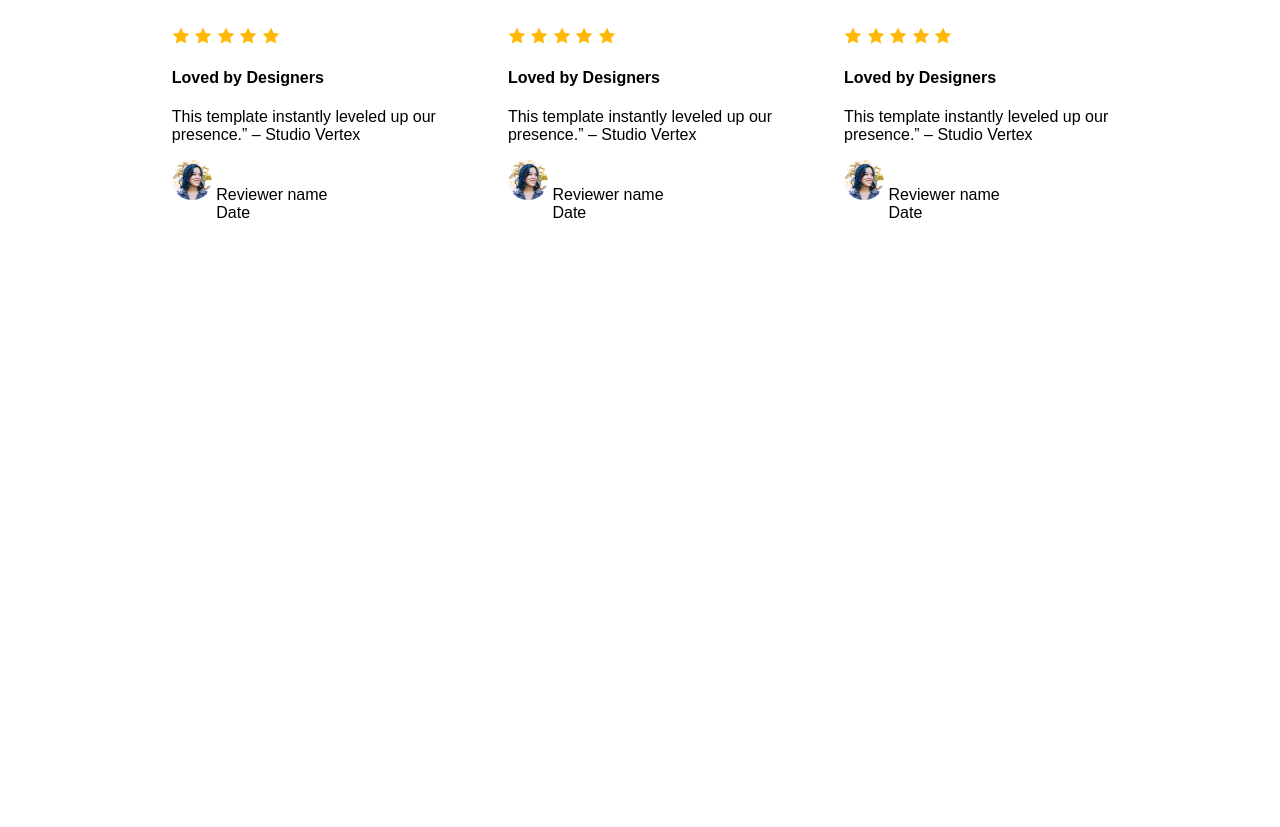
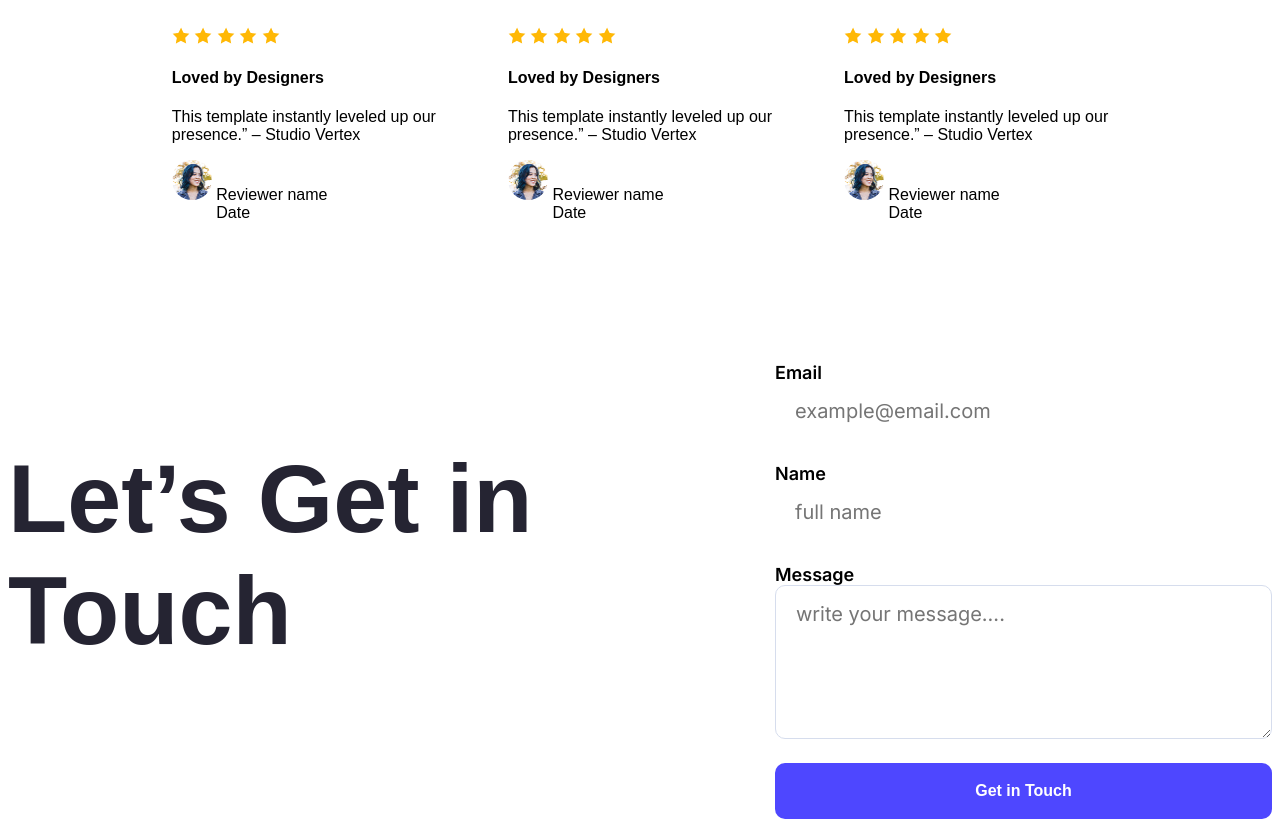
Before and after one commit to stamahmudtonmoy/programming-hero-assignment-1, a plain HTML site: page index.html in a window 1280 px wide. Shown: the part 1899-2726 px from the top of the page. Before the commit the page ends 2261 px from the top, so only its background shows below. Drawn offline with Linux system fonts and the light colour scheme; a web font is replaced by a local one.

Commit message:
added Let’s Get In Touch Section

```diff
--- a/index.html
+++ b/index.html
@@ -88,6 +88,18 @@
                 </div>
             </div>
         </section>
+        <section class="info">
+            <h1 class="welcome">Let’s Get in <br> Touch</h1>
+            <form class="info-input" action="">
+                <label class="l-name" for="email">Email</label>
+                <input class="input input-text-content" type="email" name="" id="" placeholder="example@email.com">
+                <label class="l-name" for="email">Name</label>
+                <input class="input input-text-content" type="text" name="" id="" placeholder="full name">
+                <label class="l-name" for="email">Message</label>
+                <textarea class="input-text-content" name="" id="" cols="10" rows="5" placeholder="write your message...."></textarea>
+                <input class= "btn-secondary" type="submit" value="Get in Touch">
+            </form>
+        </section>
     </main>
 
     <footer>
--- a/styles/assignment.css
+++ b/styles/assignment.css
@@ -201,3 +201,82 @@ nav ul li{
    width: 40px;
    height: 40px;
 }
+
+/* footer styles */
+.info{
+    display: flex;
+    justify-content: space-between;
+}
+
+.welcome{
+    font-family: "Raleway", sans-serif;
+    font-optical-sizing: auto;
+    font-style: normal;
+    font-weight: bold;
+    font-size: 97px;
+    color: #252432;
+    text-align: left;
+}
+
+.l-name{
+    font-family: "Inter", sans-serif;
+    font-optical-sizing: auto;
+    font-style: normal;
+    font-weight: 600;
+    font-size: 18px;
+    color: #000000;
+}
+
+.input-text-content{
+    font-family: "Inter", sans-serif;
+    font-optical-sizing: auto;
+    font-style: normal;
+    font-weight: 400;
+    font-size: 20px;
+    color: rgba(0, 0, 0, 0.5);
+    display: block;
+      display: block;
+}
+
+.input{
+    gap: 100px;
+    width: 100%;
+    max-width: 497px;
+    border-radius: 10px;
+    background-color: #FFFFFF;
+    color: rgba(255, 255, 255, 0.5);
+    display: block;
+    width: 497px;
+    padding: 16px 20px;
+    margin-bottom: 24px;
+    border: none;
+    box-sizing: border-box;
+}
+
+textarea {
+  display: block;
+  width: 100%;
+  padding: 16px 20px;
+  margin-bottom: 24px;
+  border-radius: 10px;
+  border: 1px solid #D6DDED;
+  visibility: visible;
+  font-family: inherit;
+  font-size: 1rem;
+  box-sizing: border-box;
+  font-size: 1rem;
+}
+
+.btn-secondary{
+    background-color: #4E47FF;
+    font-family: "Raleway", sans-serif;
+    font-optical-sizing: auto;
+    font-style: normal;
+    font-weight: bold;
+    font-size: 16px;
+    color: #FFFFFF;
+    border: none;
+    padding: 19px 101px;
+    border-radius: 10px;
+    width: 100%;
+}
```
